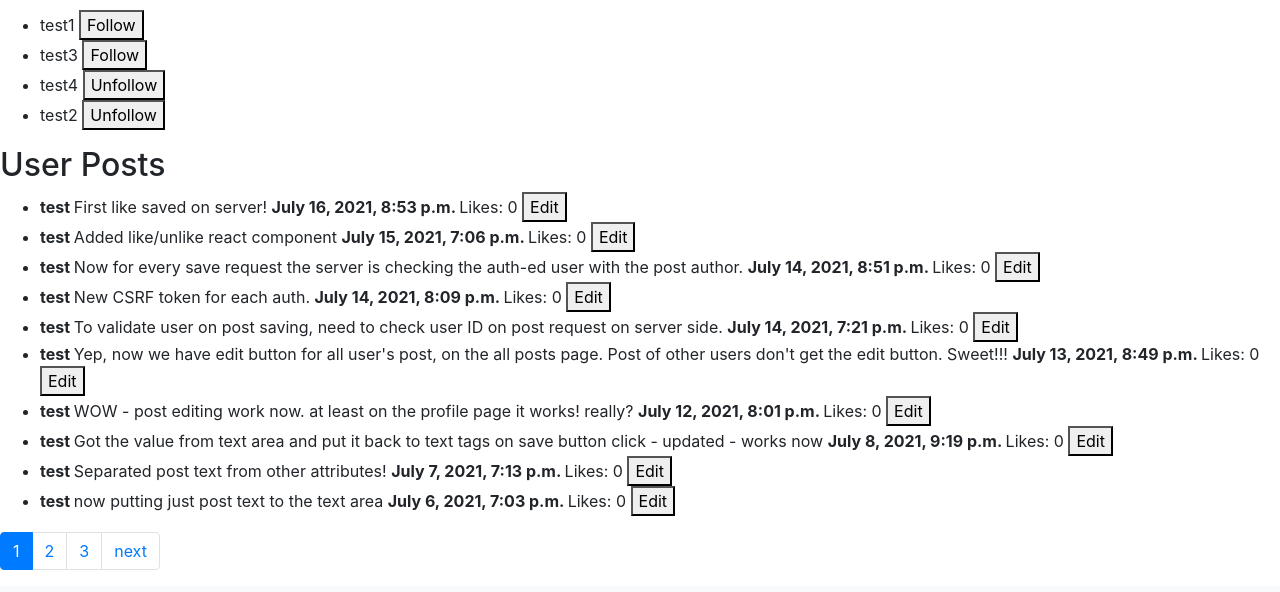
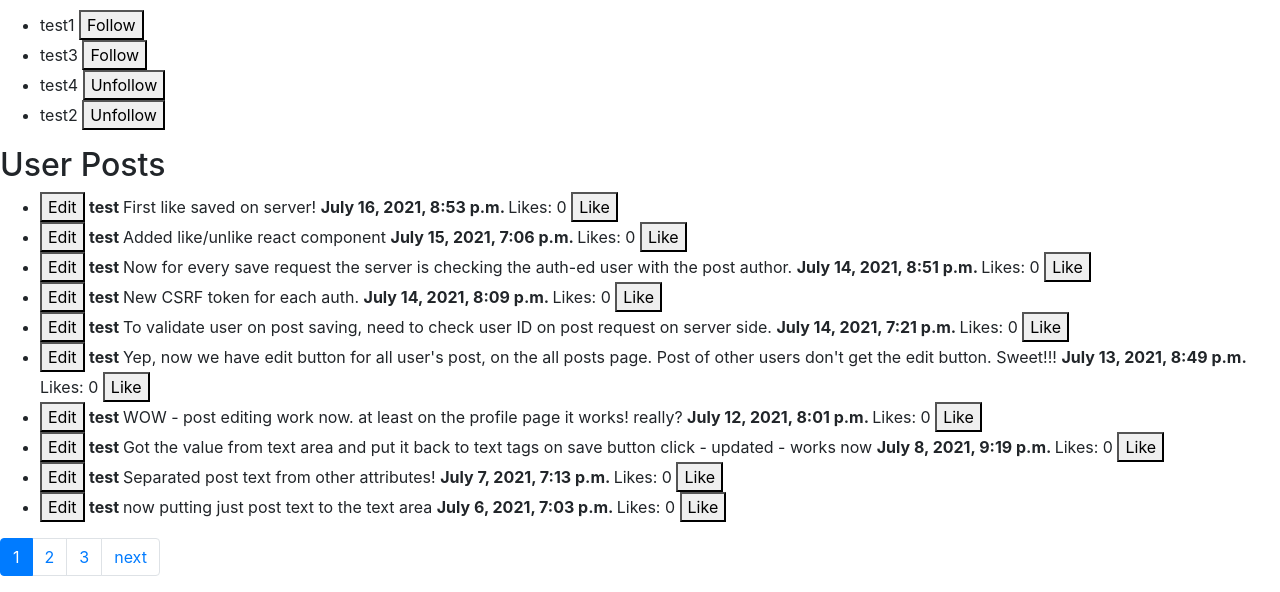
Before and after one commit to allensuvorov/CS50_web_project_network, a Django app: page /profile in a window 1280 px wide. Shown: the part 259-851 px from the top of the page. Before the commit the page ends 829 px from the top, so only its background shows below. Run offline with Django 3.2, Linux system fonts and the light colour scheme; a user stored in the database is signed in; data comes from the database, SQL or seed files in the repository; both versions use the stored data as it was after the commit; some libraries are stand-ins or nearby versions.

Commit message:
like button on all 3 pages

```diff
--- a/network/static/network/edit_button.js
+++ b/network/static/network/edit_button.js
@@ -14,7 +14,7 @@ class EditButton extends React.Component {
             'button', {
                 onClick: () => {
                     const postID = this.props.postID;
-                    const post = document.getElementById(postID);
+                    const postText = document.getElementById(postID).getElementsByClassName('text')[0]
 
                     // acquire the token - read https://docs.djangoproject.com/en/3.2/ref/csrf/
                     function getCookie(name) {
@@ -41,7 +41,7 @@ class EditButton extends React.Component {
                         headers: {'X-CSRFToken': csrftoken}
                         });
 
-                    const data = {text: post.firstChild.value};
+                    const data = {text: postText.firstChild.value};
 
                     fetch(request,{
                         method: 'POST',
@@ -51,7 +51,7 @@ class EditButton extends React.Component {
                         .then(response=> response.json())
                         .then(data=>{
                             this.setState({ editing: false });
-                            document.getElementById(postID).innerHTML ='<text>'+data.text+'</text>' // instead of post.firstChild.value+
+                            postText.innerHTML ='<text>'+data.text+'</text>'
                             });
                     },
 
@@ -65,9 +65,10 @@ class EditButton extends React.Component {
         'button', {
             onClick: () => {
                 this.setState({ editing: true });
-                const post = document.getElementById(this.props.postID);
-                console.log(post.innerText);
-                document.getElementById(this.props.postID).innerHTML ='<textarea maxlength="500" cols="50" rows="2">'+post.innerText+'</textarea>'
+                const post = document.getElementById(this.props.postID).getElementsByClassName("text")[0];
+                // console.log(post.innerText);
+                console.log(post);
+                post.innerHTML ='<textarea maxlength="500" cols="50" rows="2">'+post.innerText+'</textarea>'
             }
         },
       'Edit'// + this.props.postID
--- a/network/static/network/like_button.js
+++ b/network/static/network/like_button.js
@@ -5,7 +5,9 @@ const l = React.createElement;
 class LikeButton extends React.Component {
     constructor(props) {
         super(props);
-        this.state = { like: false };
+        this.state = {
+            like: false
+        };
     }
 
     componentDidMount () {
@@ -13,8 +15,11 @@ class LikeButton extends React.Component {
         fetch(`/like_status/${this.props.postID}`) //sending to the server postID to check if liked
           .then(response=> response.json())
           .then(data=>{
-            this.setState({like: data.like});
-            console.log(data.like);
+            this.setState({
+                like: data.like
+            });
+
+            // console.log(data.like);
         });
     }
 
@@ -28,7 +33,7 @@ class LikeButton extends React.Component {
                         .then(data=>{
                             this.setState({ like: data.like });
                             // document.getElementById(postID)
-                            // like counter -1
+                            // data.likes_count // like counter -1
                             //
 
                             });
@@ -46,6 +51,7 @@ class LikeButton extends React.Component {
                     .then(response=> response.json())
                     .then(data=>{
                         this.setState({ like: data.like });
+
                         // document.getElementById(postID)
                         // like counter +1
                         //
--- a/network/templates/network/index.html
+++ b/network/templates/network/index.html
@@ -26,14 +26,14 @@
 
     <ul>
         {% for post in page_obj %}
-            <li class="post" >
+            <li class="post" id="{{post.id}}">
                 {% if user_id == post.author.id %}
                     <react class="edit_button_container" data-postid="{{post.id}}"></react>
                 {% endif %}
                 <b> {{post.author}} </b>
-                <text id="{{post.id}}"> {{post.text}} </text>
+                <text class="text"> {{post.text}} </text>
                 <b> {{post.date_time}} </b>
-                <likes class="likes" data-postid="{{post.id}}"> Likes: {{post.likes_count}} </likes>
+                <likes class="likes"> Likes: {{post.likes_count}} </likes>
                 <react class="like_button_container" data-postid="{{post.id}}"></react>
                 {% comment %} add edit button if user is auth-ed user {% endcomment %}
             </li>
--- a/network/templates/network/profile.html
+++ b/network/templates/network/profile.html
@@ -26,12 +26,13 @@
         <h2> User Posts </h2>
         <ul>
             {% for post in page_obj %}
-                <li class="post" >
+                <li class="post" id="{{post.id}}">
+                    <react class="edit_button_container" data-postid="{{post.id}}"></react>
                     <b> {{post.author}} </b>
-                    <text id="{{post.id}}"> {{post.text}} </text>
+                    <text class="text"> {{post.text}} </text>
                     <b> {{post.date_time}} </b>
-                    <likes> Likes: {{post.likes_count}} </likes>
-                    <react class="edit_button_container" data-postid="{{post.id}}"></react>
+                    <likes class="likes"> Likes: {{post.likes_count}} </likes>
+                    <react class="like_button_container" data-postid="{{post.id}}"></react>
                 </li>
             {% endfor %}
         </ul>
@@ -46,4 +47,5 @@
     <!-- Load our React component. -->
     <script src="static/network/follow_button.js"></script>
     <script src="static/network/edit_button.js"></script>
+    <script src="static/network/like_button.js"></script>
 {% endblock %}
```
Also changed, not shown: network/templates/network/following.html (+15 -1 lines), db.sqlite3.
